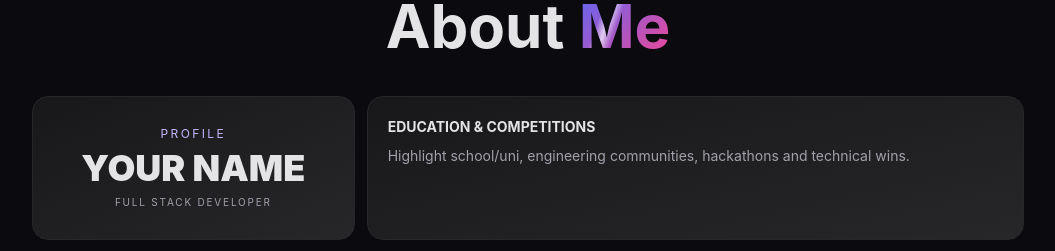
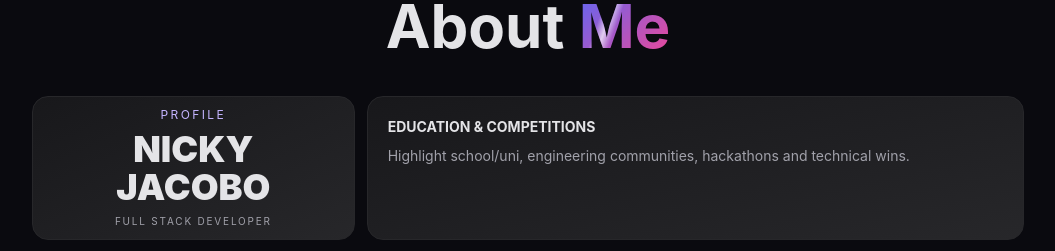
Before and after one commit to Yinkci/NickyJ, a Next.js app: page / in a window 1280 px wide. Shown: the part 900-1151 px from the top of the page, without its empty margins (112-1167 px from the left). Built offline with nearby package versions, Linux system fonts and the light colour scheme; grey boxes are pictures that could not be loaded.

Commit message:
ttext update

```diff
--- a/src/sections/About.tsx
+++ b/src/sections/About.tsx
@@ -55,7 +55,7 @@ export function About() {
         <article className="hidden md:flex col-span-1 row-span-1 rounded-2xl border border-(--card-border) bg-linear-to-br from-(--card) to-(--card-border) p-7">
           <div className="flex w-full flex-col justify-center text-center">
             <p className="text-xs uppercase tracking-[0.2em] text-violet-300">Profile</p>
-            <h3 className="mt-2 text-4xl font-black leading-[1.05]">YOUR NAME</h3>
+            <h3 className="mt-2 text-4xl font-black leading-[1.05]">NICKY JACOBO</h3>
             <p className="mt-2 text-[10px] uppercase tracking-[0.18em] text-(--muted)">
               Full Stack Developer
             </p>
```
